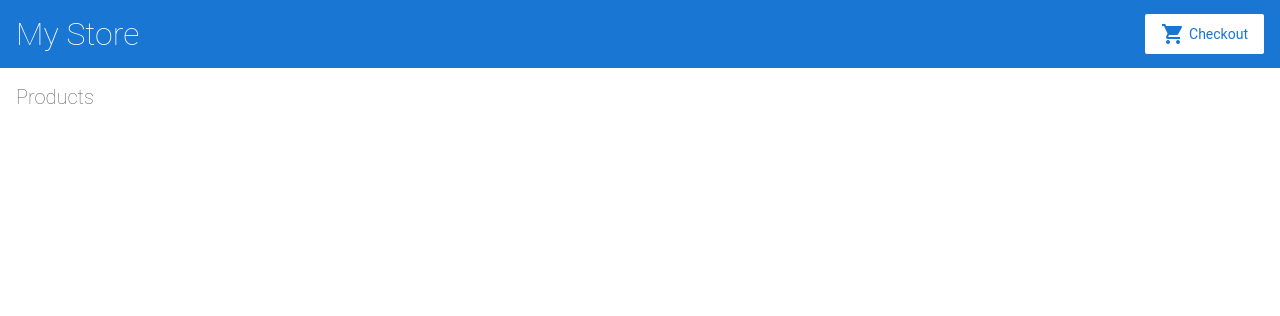
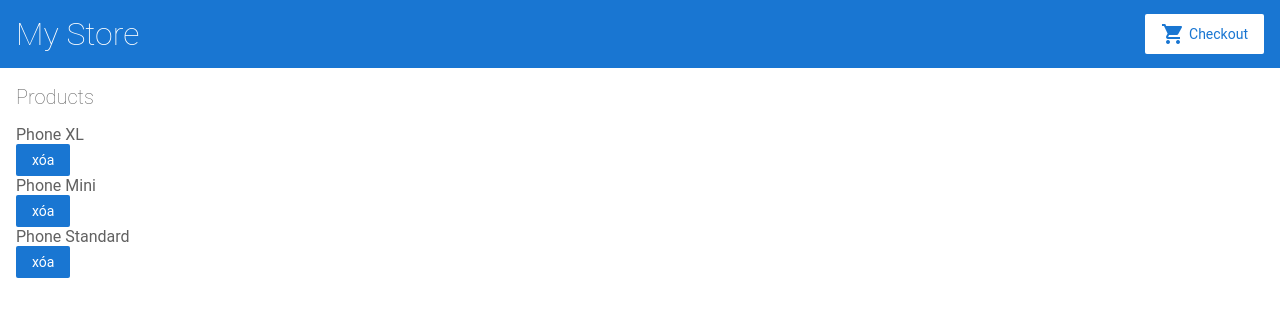
Before and after one commit to huubangbmt/tnsoft, an Angular app: page / in a window 1280 px wide. Shown: the top 316 px of the page. Built offline with nearby package versions, Linux system fonts and the light colour scheme.

Commit message:
2 files modified

```diff
--- a/src/app/product-list/product-list.component.html
+++ b/src/app/product-list/product-list.component.html
@@ -1,8 +1,5 @@
 <h2>Products</h2>
-
-
-<!--
-Copyright Google LLC. All Rights Reserved.
-Use of this source code is governed by an MIT-style license that
-can be found in the LICENSE file at http://angular.io/license
--->
+<div *ngFor="let product of products">
+	<div>{{product.name}}</div>
+  <button (click)="removeItem(product.name)">xóa </button>
+</div>
--- a/src/app/product-list/product-list.component.ts
+++ b/src/app/product-list/product-list.component.ts
@@ -1,6 +1,21 @@
 import { Component } from '@angular/core';
-
-import { products } from '../products';
+  var products = [
+  {
+    name: 'Phone XL',
+    price: 799,
+    description: 'A large phone with one of the best screens'
+  },
+  {
+    name: 'Phone Mini',
+    price: 699,
+    description: 'A great phone with one of the best cameras'
+  },
+  {
+    name: 'Phone Standard',
+    price: 299,
+    description: ''
+  }
+];
 
 @Component({
   selector: 'app-product-list',
@@ -9,12 +24,13 @@ import { products } from '../products';
 })
 export class ProductListComponent {
   products = products;
-
+  removeItem = function(item){
+    alert(item);
+  }
   share() {
     window.alert('The product has been shared!');
   }
 }
-
 
 /*
 Copyright Google LLC. All Rights Reserved.
```
